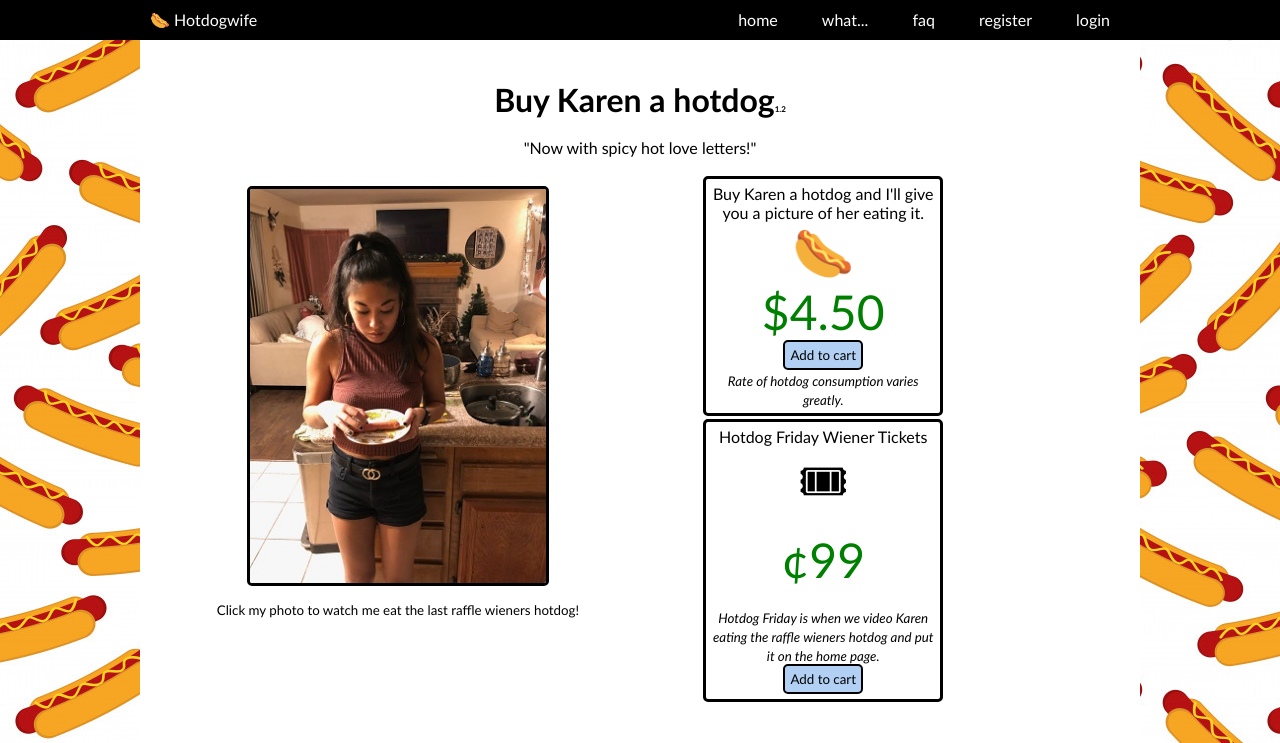
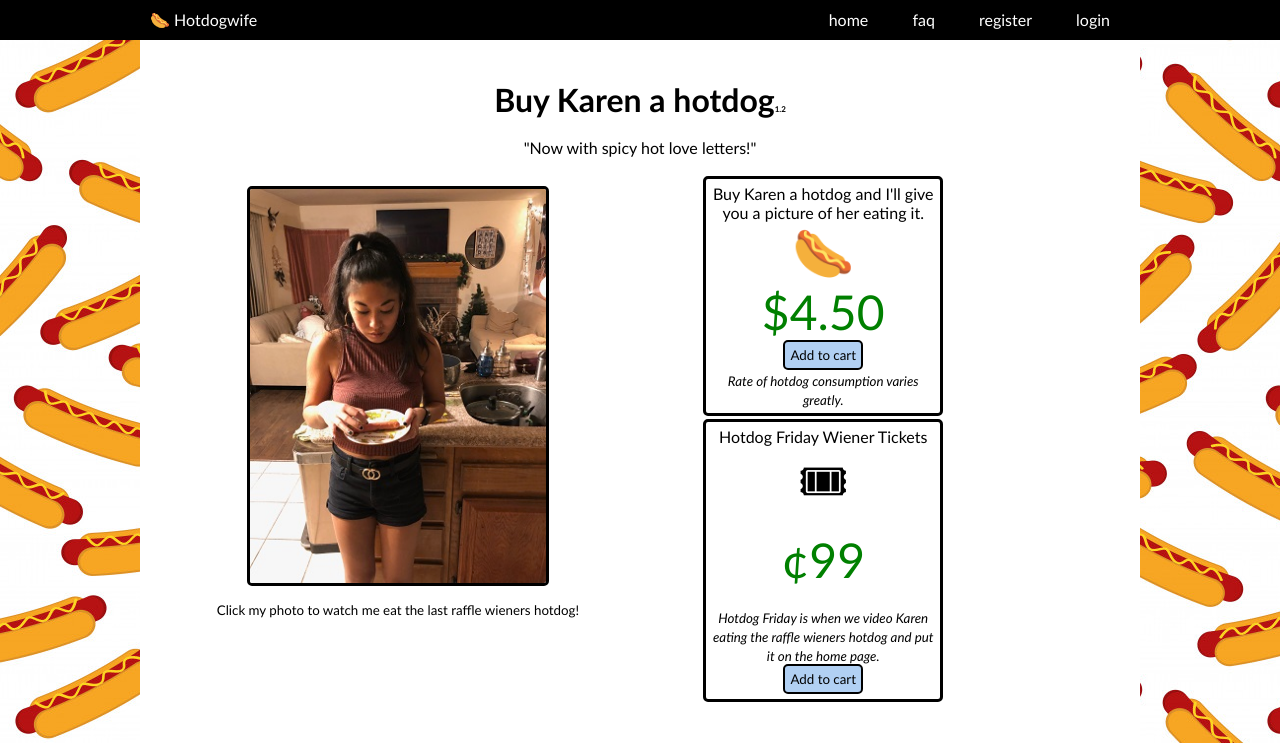
Before and after one commit to NewellServ/hotdog, a PHP site: page /index.php in a window 1280 px wide. Shown: the top 743 px of the page. Run offline with PHP 8.4, Linux system fonts and the light colour scheme.

Commit message:
removed howitworks.php link

```diff
--- a/header.php
+++ b/header.php
@@ -14,7 +14,6 @@
                 ?>
                 <ul>
                     <li><a href="index.php">home</a></li>
-                    <li><a href="howitworks.php">what...</a></li>
                     <li><a href="faq.php">faq</a></li>
                     <li><a href="register.php">register</a></li>
                   <li><a href="login.php">login</a></li>
```
